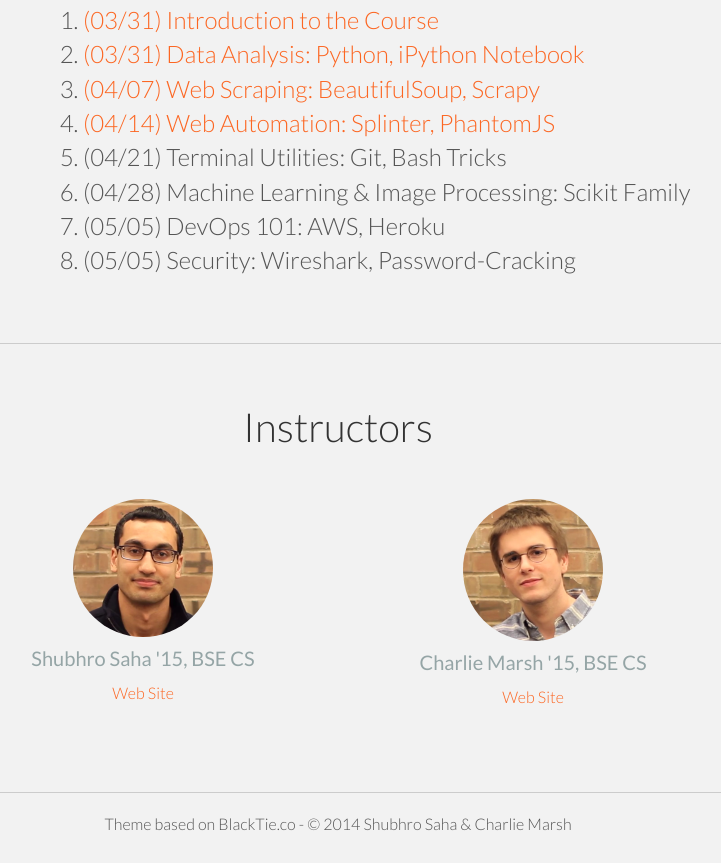
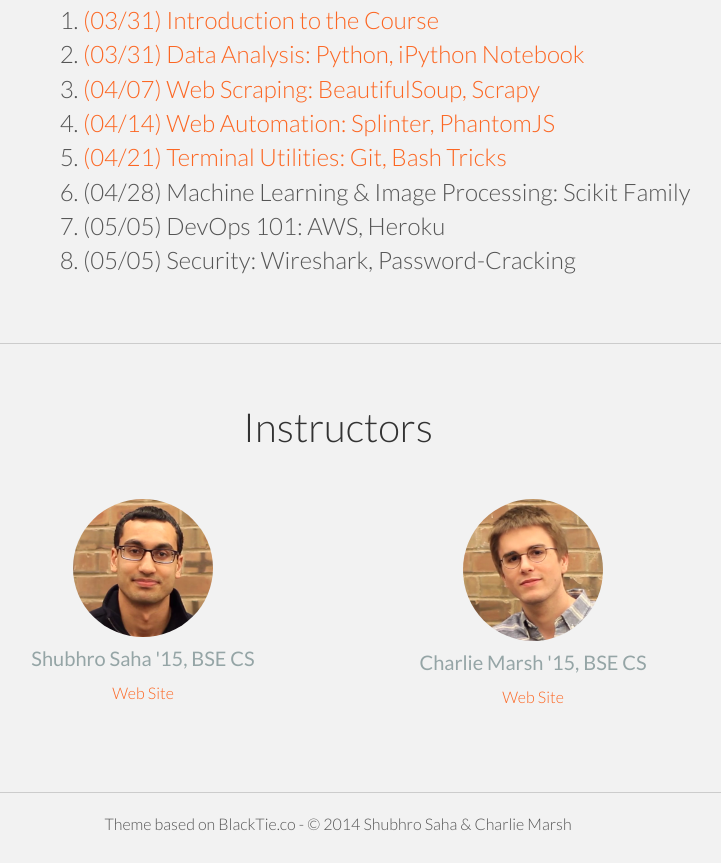
Before and after one commit to introtohacking/introtohacking.github.io, a plain HTML site: page index.html in a window 1280 px wide. Shown: the part 1406-2269 px from the top of the page, without its empty margins (302-1023 px from the left). Drawn offline with Linux system fonts and the light colour scheme.

Commit message:
Added Git & Bash slides

```diff
--- a/index.html
+++ b/index.html
@@ -126,7 +126,7 @@
                     <li> <a target="_blank" href="https://www.dropbox.com/s/t0wqkgtbdgjc4x3/2_Data_Analysis.pdf">(03/31) Data Analysis: Python, iPython Notebook</a></li>
                     <li> <a target="_blank" href="https://www.dropbox.com/s/8i6i8jp4hzpkowt/3_Web_Scraping.pdf">(04/07) Web Scraping: BeautifulSoup, Scrapy</a></li>
                     <li> <a target="_blank" href="https://www.dropbox.com/s/y50k12h4y7emtn8/4_Browser_Automation.pdf">(04/14) Web Automation: Splinter, PhantomJS</a></li>
-                    <li> (04/21) Terminal Utilities: Git, Bash Tricks</li>
+                    <li> <a target="_blank" href="https://www.dropbox.com/s/15a3i7y29xcel62/5_Git_and_Bash.pdf">(04/21) Terminal Utilities: Git, Bash Tricks</a></li>
                     <li> (04/28) Machine Learning &amp; Image Processing: Scikit Family</li>
                     <li> (05/05) DevOps 101: AWS, Heroku</li>
                     <li> (05/05) Security: Wireshark, Password-Cracking</li>
```
